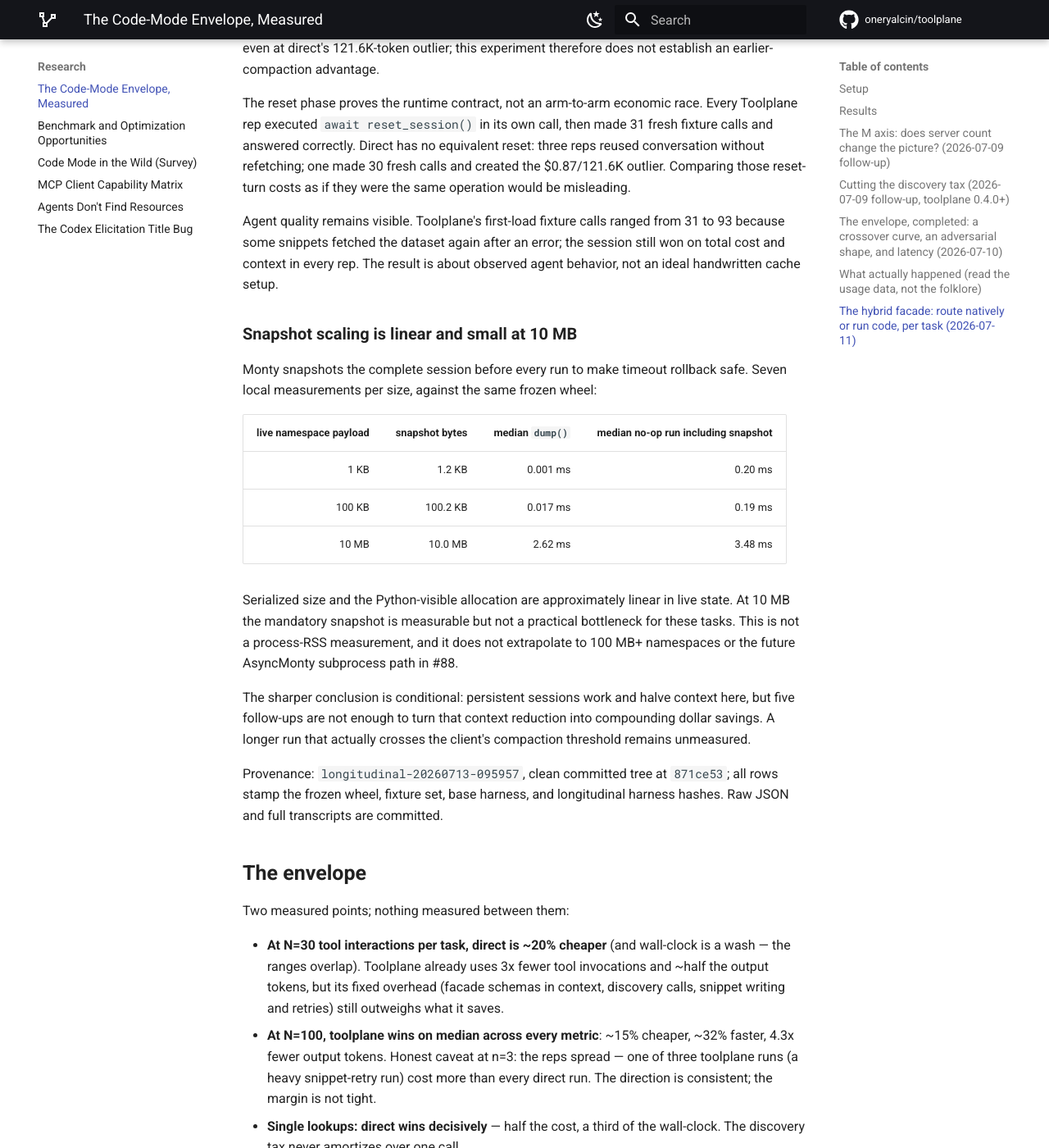
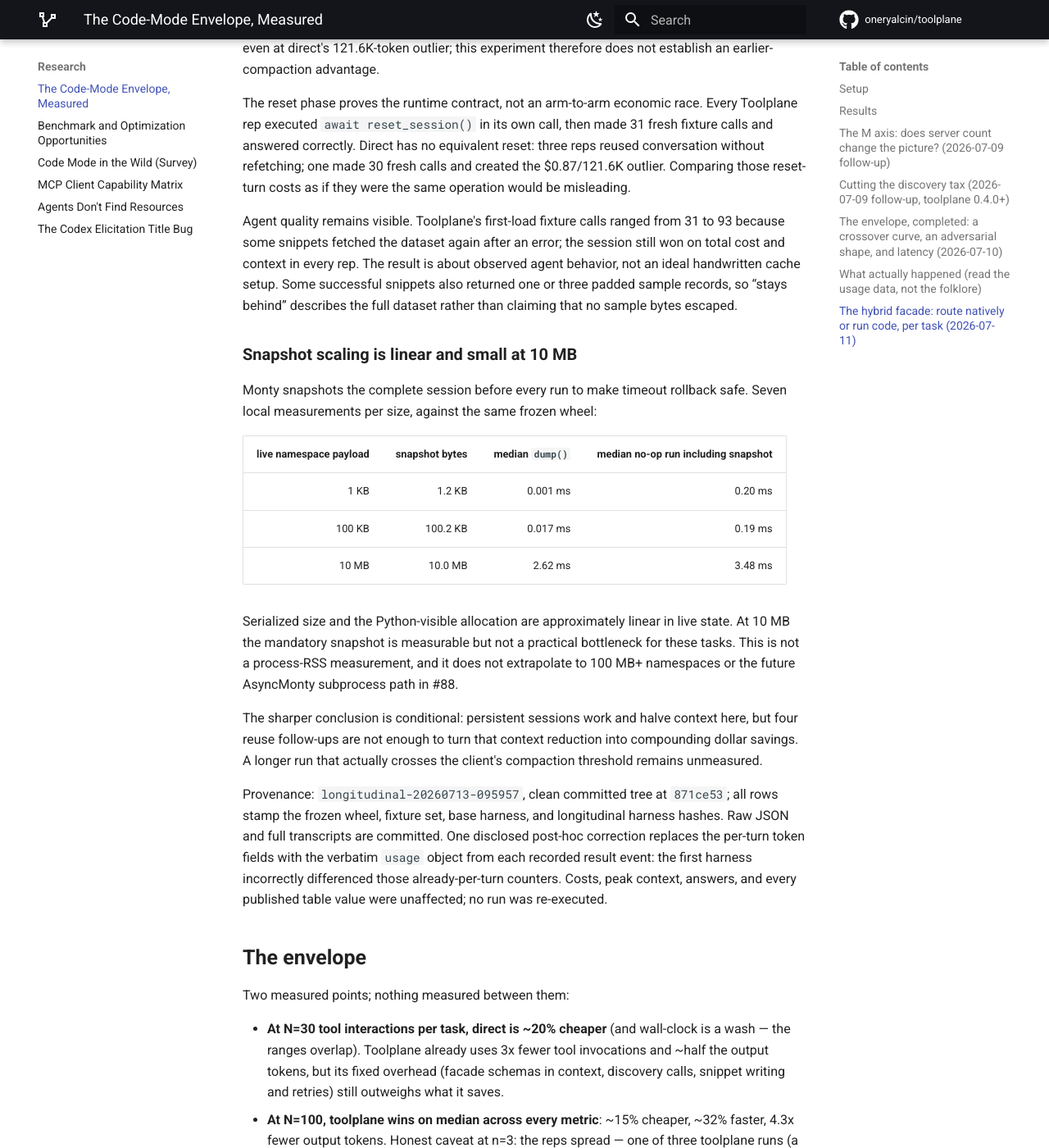
Before and after one commit to oneryalcin/toolplane, an MkDocs documentation site: the page built from docs/code-mode-benchmark.md, in a window 1280 px wide and 1400 px high, scrolled down 18099 px. Shown: the whole window at 82% size. Built offline with MkDocs 1.6.1 and Material for MkDocs 9.7.7, drawn with Linux system fonts in a browser that asks for light colours; comment, search, counter and statistics services are not loaded; some of the changed text lies outside the part shown.

Commit message:
Bench: fix longitudinal usage accounting and reset proof (#119)

```diff
--- a/docs/code-mode-benchmark.md
+++ b/docs/code-mode-benchmark.md
@@ -765,7 +765,7 @@
 
 | phase | direct median | toolplane median | interpretation |
 |---|---:|---:|---|
-| initial load + totals | $0.286 | **$0.122** | 57% cheaper: the 60 KB payload stays behind Toolplane |
+| initial load + totals | $0.286 | **$0.122** | 57% cheaper: the full 60 KB dataset stays behind Toolplane |
 | four reuse turns combined | $0.094 | $0.092 | effectively tied; ranges overlap |
 
 Both arms made **zero fixture calls** on reuse turns 2–5. Direct did not
@@ -787,7 +787,9 @@
 Agent quality remains visible. Toolplane's first-load fixture calls ranged from
 31 to 93 because some snippets fetched the dataset again after an error; the
 session still won on total cost and context in every rep. The result is about
-observed agent behavior, not an ideal handwritten cache setup.
+observed agent behavior, not an ideal handwritten cache setup. Some successful
+snippets also returned one or three padded sample records, so “stays behind”
+describes the full dataset rather than claiming that no sample bytes escaped.
 
 ### Snapshot scaling is linear and small at 10 MB
 
@@ -807,13 +809,17 @@
 in #88.
 
 The sharper conclusion is conditional: persistent sessions work and halve
-context here, but five follow-ups are not enough to turn that context reduction
+context here, but four reuse follow-ups are not enough to turn that context reduction
 into compounding dollar savings. A longer run that actually crosses the
 client's compaction threshold remains unmeasured.
 
 Provenance: `longitudinal-20260713-095957`, clean committed tree at `871ce53`;
 all rows stamp the frozen wheel, fixture set, base harness, and longitudinal
-harness hashes. Raw JSON and full transcripts are committed.
+harness hashes. Raw JSON and full transcripts are committed. One disclosed
+post-hoc correction replaces the per-turn token fields with the verbatim
+`usage` object from each recorded result event: the first harness incorrectly
+differenced those already-per-turn counters. Costs, peak context, answers, and
+every published table value were unaffected; no run was re-executed.
 
 ## The envelope
 
```
Also changed, not shown: 3 other files.
